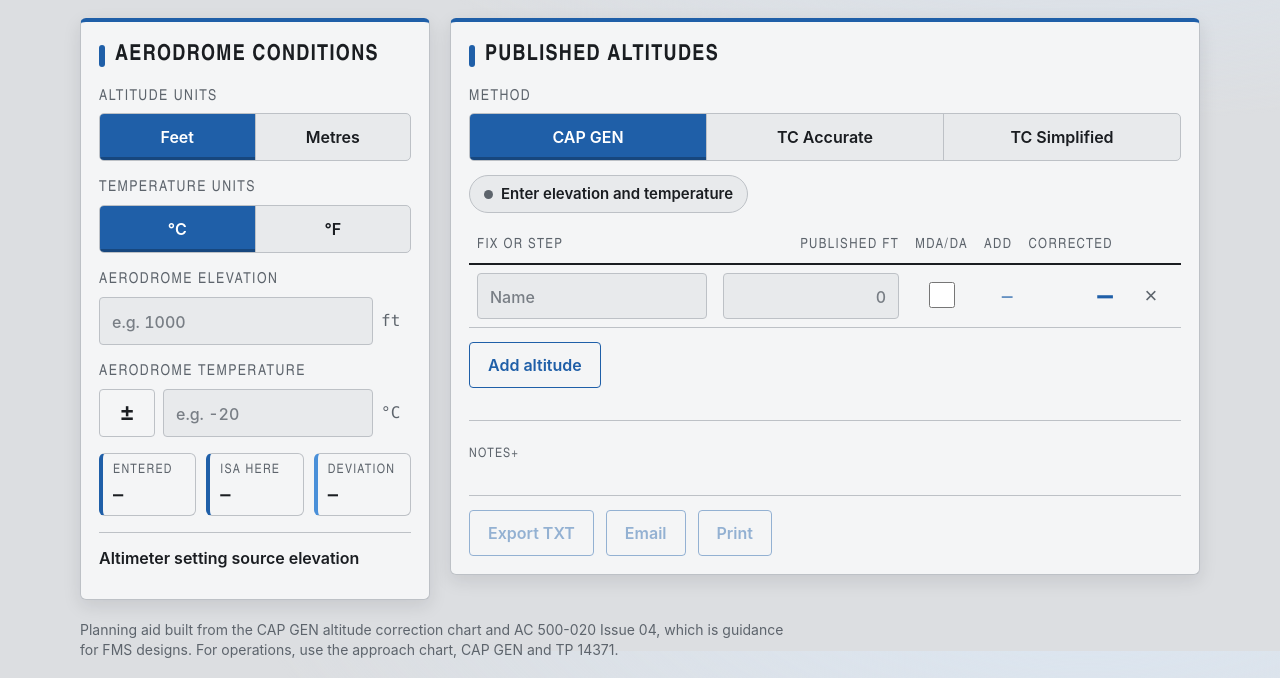
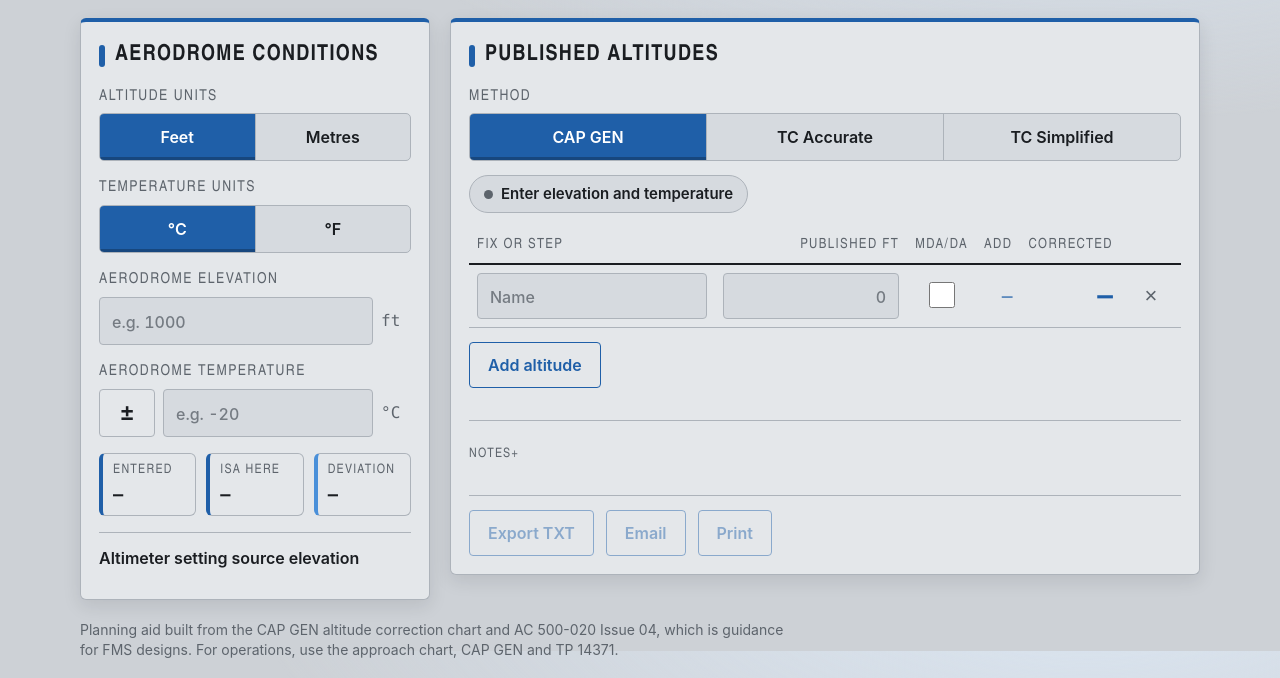
Before and after one commit to macord-tech/Altitude-correction, a plain HTML site: page index.html in a window 1280 px wide. Shown: the part 149-827 px from the top of the page. Drawn offline with Linux system fonts and the light colour scheme.

Commit message:
Greyer light theme
Co-Authored-By: Claude Opus 5.5 <noreply@anthropic.com>
Claude-Session: https://claude.ai/code/session_019aMXA7LR9DaaAJsUkG6f6o

```diff
--- a/index.html
+++ b/index.html
@@ -14,12 +14,12 @@
   /* Layout: a conditions panel beside an editable altitude table; one column on phones.
      Look: neutral grey instrument panel with a faint blue cast and one muted steel accent. Figures in mono. */
   :root {
-    --paper: #DCDEE1;
-    --surface: #F4F5F6;
-    --field: #E8EAEC;
+    --paper: #CDD1D6;
+    --surface: #E4E7EA;
+    --field: #D6DADF;
     --ink: #1A1D21;
     --muted: #5D646C;
-    --rule: #BDC1C6;
+    --rule: #ADB3BA;
     --accent: #1F5FA8;
     --accent-bg: #DCE7F3;
     --ice: #4A90D9;
@@ -832,7 +832,7 @@ syncSegs(); loadFields(); update();
 <script>
 (function () {
   var el = document.getElementById('offlineStatus');
-  var CACHE = 'altcorr-v5', NEED = 6, done = false;
+  var CACHE = 'altcorr-v6', NEED = 6, done = false;
   function set(cls, txt) { el.className = 'pill ' + cls; el.textContent = txt; }
   function fail(txt) { if (!done) set('off', txt); }
 
--- a/sw.js
+++ b/sw.js
@@ -1,6 +1,6 @@
 // Saves the app so it opens with no connection.
 // When online it always fetches the newest files first; the saved copy is used only when there is no connection.
-const CACHE = 'altcorr-v5';
+const CACHE = 'altcorr-v6';
 const FILES = ['./', 'index.html', 'manifest.webmanifest', 'icon-180.png', 'icon-192.png', 'icon-512.png'];
 
 self.addEventListener('install', function (e) {
```
